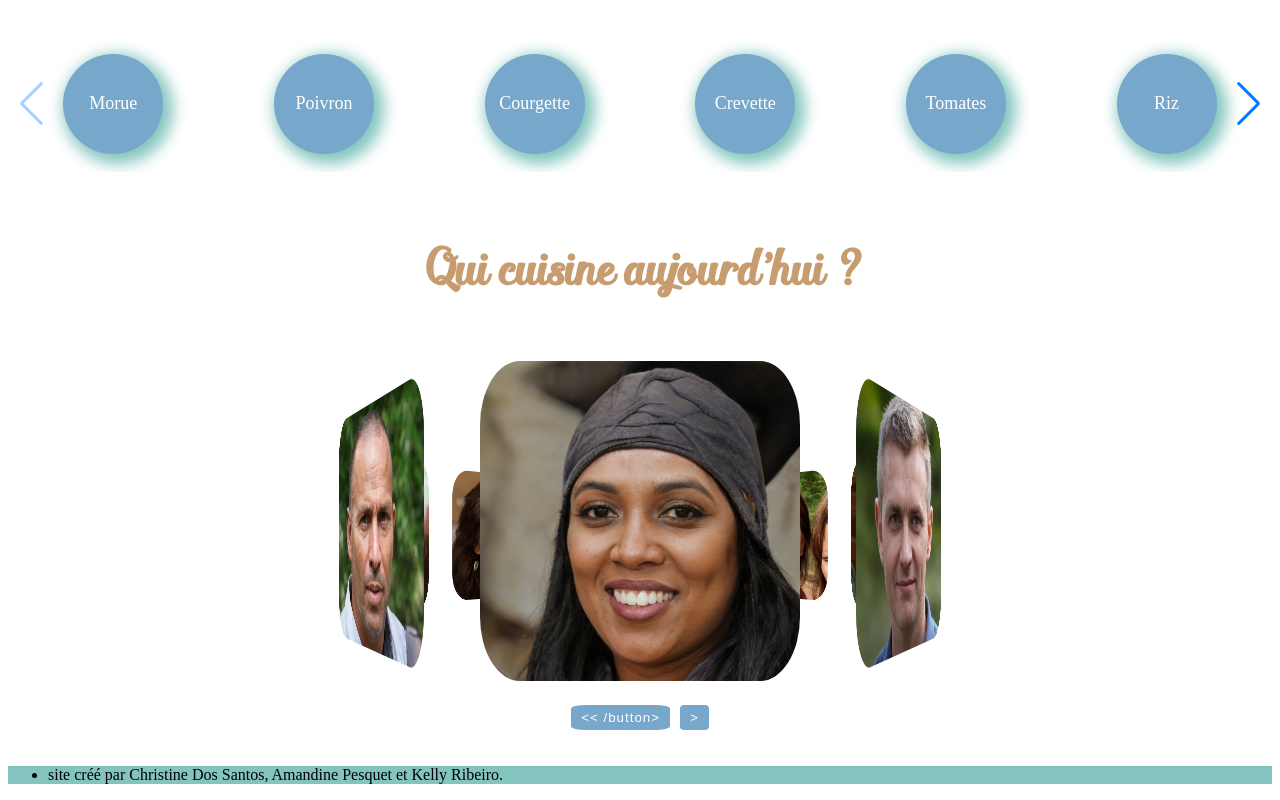
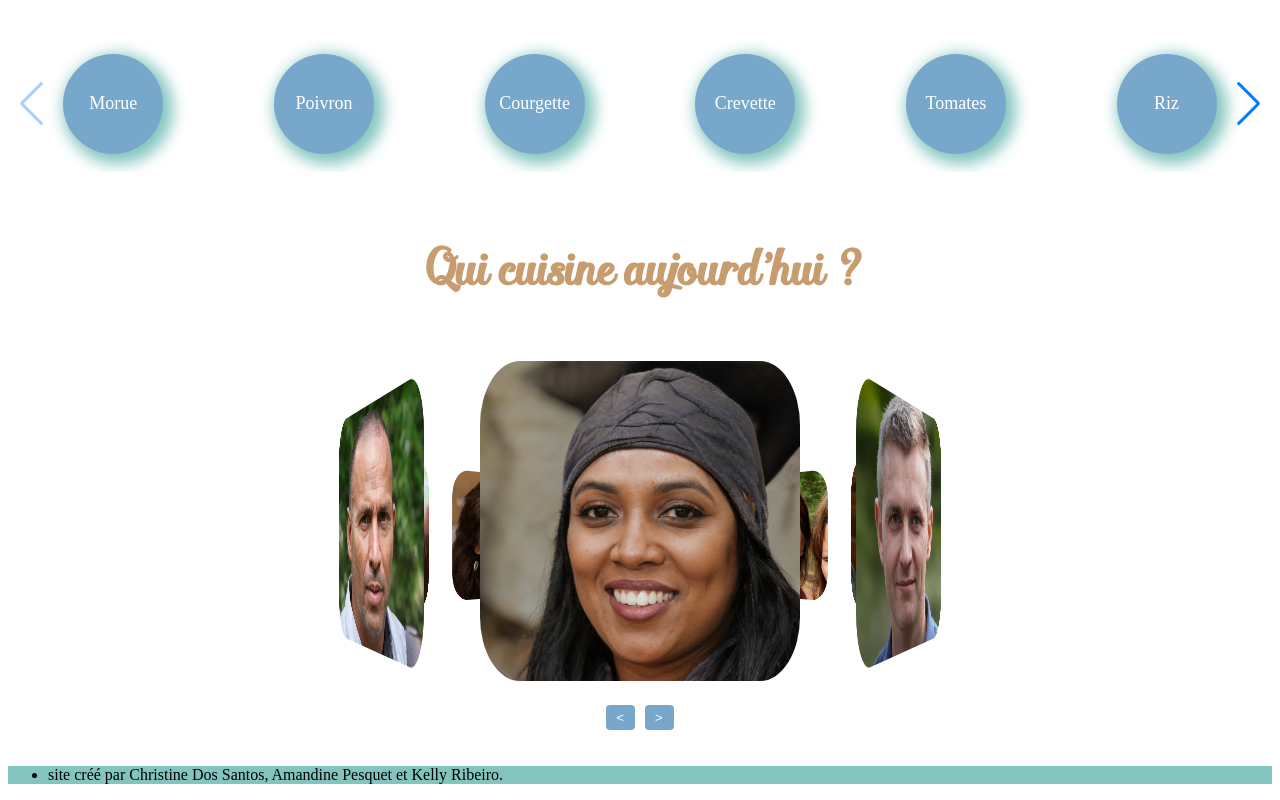
Before and after one commit to kellyrib/Recettedefamille2, a website built with Parcel: page index.html in a window 1280 px wide. Shown: the part 6128-6928 px from the top of the page. Built offline with nearby package versions, Linux system fonts and the light colour scheme.

Commit message:
modif > et <

```diff
--- a/index.html
+++ b/index.html
@@ -199,9 +199,8 @@
             <img src="./images/personne8.jfif" alt="">
           </figure>
           <nav>
-            <button class="nav prev">
-              << /button>
-                <button class="nav next">></button>
+            <button class="nav prev"> &lt </button>
+                <button class="nav next">&gt</button>
           </nav>
         </div>
     </section>
```
